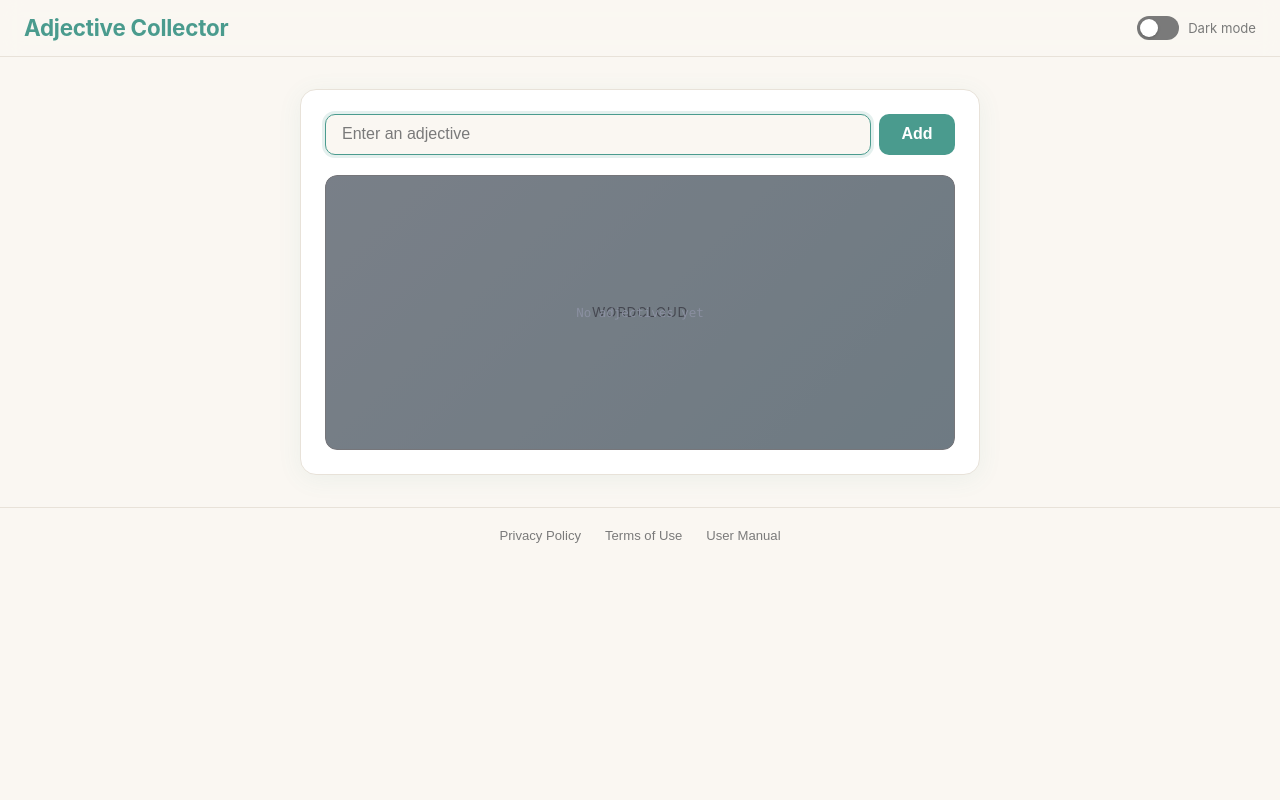
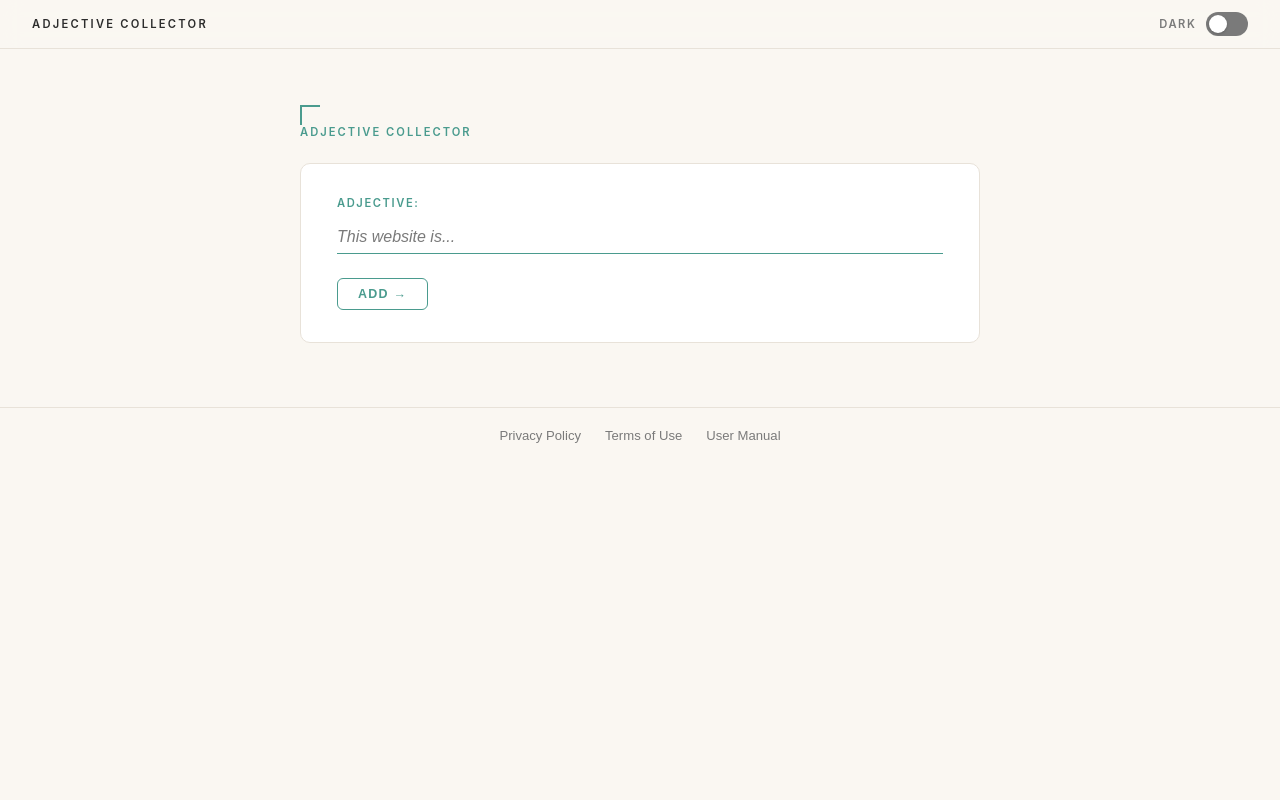
Before and after one commit to MathiasBenoni/eksamensprosjekt_mariadb, a Flask app: page / in a window 1280 px wide. Run offline with Flask 3, Linux system fonts and the light colour scheme; data that the repository does not hold is empty.

Commit message:
added wordcloud and styling

```diff
--- a/app.py
+++ b/app.py
@@ -1,6 +1,8 @@
 from flask import Flask, render_template, request, redirect, url_for, flash
 from mariadb_python import get_adjectives, write
+from wordcloud_python import make_cloud
 import markdown
+import time
 from pathlib import Path
 
 app = Flask(__name__)
@@ -14,9 +16,15 @@ def _load_doc(filename):
 @app.route("/", methods=["GET"])
 def index():
     adjectives = get_adjectives()
+    has_cloud = make_cloud(adjectives) != "NOPE"
+    wordcloud = {
+        "light": url_for("static", filename="images/cloud_light.png"),
+        "dark":  url_for("static", filename="images/cloud_dark.png"),
+        "ts":    int(time.time()),
+    } if has_cloud else None
     return render_template(
         "index.html",
-        adjectives=adjectives,
+        wordcloud=wordcloud,
         privacy_html=_load_doc("privacy_policy.md"),
         terms_html=_load_doc("terms_of_use.md"),
         manual_html=_load_doc("user_manual.md"),
--- a/mariadb_python.py
+++ b/mariadb_python.py
@@ -11,8 +11,8 @@ def get_connection():
         conn = mariadb.connect(
             user=os.getenv("DB_USER"),
             password=os.getenv("DB_PASSWORD"),
-            host=os.getenv("DB_HOST", "127.0.0.1"),
-            port=int(os.getenv("DB_PORT") or 3306),
+            host=os.getenv("DB_HOST"),
+            port=int(os.getenv("DB_PORT", 3306)),
             database=os.getenv("DB_NAME")
         )
         return conn
--- a/requirements.txt
+++ b/requirements.txt
@@ -3,3 +3,7 @@ mariadb
 python-dotenv
 pytest
 markdown
+wordcloud
+matplotlib
+numpy
+Pillow
--- a/static/style.css
+++ b/static/style.css
@@ -1,38 +1,34 @@
 /* ── Tokens ─────────────────────────────────────────────── */
 :root {
-    --bg:               #FAF7F2;
-    --surface:          #FFFFFF;
-    --border:           #E8E2D9;
-    --accent:           #4A9B8E;
-    --accent-hover:     #3A8278;
-    --text:             #2C2C2C;
-    --text-muted:       #7A7A7A;
-    --flash-ok-bg:      #EDF6F5;
-    --flash-ok-fg:      #2E7D72;
-    --flash-err-bg:     #FDF0EE;
-    --flash-err-fg:     #C0392B;
-    --btn-text:         #FFFFFF;
-    --header-bg:        rgba(250,247,242,0.88);
-    --placeholder-from: #EEF7F6;
-    --placeholder-to:   #D6EDEB;
+    --bg:           #FAF7F2;
+    --surface:      #FFFFFF;
+    --border:       #E8E2D9;
+    --accent:       #4A9B8E;
+    --accent-hover: #3A8278;
+    --text:         #2C2C2C;
+    --text-muted:   #7A7A7A;
+    --flash-ok-bg:  #EDF6F5;
+    --flash-ok-fg:  #2E7D72;
+    --flash-err-bg: #FDF0EE;
+    --flash-err-fg: #C0392B;
+    --btn-text:     #FFFFFF;
+    --header-bg:    rgba(250,247,242,0.88);
 }
 
 [data-theme="dark"] {
-    --bg:               #1A1E2E;
-    --surface:          #252A3A;
-    --border:           #333849;
-    --accent:           #5BBCAE;
-    --accent-hover:     #72C9BC;
-    --text:             #EEEAE4;
-    --text-muted:       #8A8FA0;
-    --flash-ok-bg:      #1A2E2C;
-    --flash-ok-fg:      #5BBCAE;
-    --flash-err-bg:     #2E1A1A;
-    --flash-err-fg:     #E07B72;
-    --btn-text:         #1A1E2E;
-    --header-bg:        rgba(26,30,46,0.88);
-    --placeholder-from: #1E2D2C;
-    --placeholder-to:   #1A2928;
+    --bg:           #1A1E2E;
+    --surface:      #252A3A;
+    --border:       #333849;
+    --accent:       #5BBCAE;
+    --accent-hover: #72C9BC;
+    --text:         #EEEAE4;
+    --text-muted:   #8A8FA0;
+    --flash-ok-bg:  #1A2E2C;
+    --flash-ok-fg:  #5BBCAE;
+    --flash-err-bg: #2E1A1A;
+    --flash-err-fg: #E07B72;
+    --btn-text:     #1A1E2E;
+    --header-bg:    rgba(26,30,46,0.88);
 }
 
 /* ── Reset ──────────────────────────────────────────────── */
@@ -58,14 +54,15 @@ header {
     display: flex;
     align-items: center;
     justify-content: space-between;
-    padding: 0.9rem 1.5rem;
+    padding: 0.75rem 2rem;
 }
 
-h1 {
-    font-size: 1.4rem;
-    font-weight: 700;
-    color: var(--accent);
-    letter-spacing: -0.01em;
+.brand {
+    font-size: 0.7rem;
+    font-weight: 600;
+    letter-spacing: 0.2em;
+    text-transform: uppercase;
+    color: var(--text);
 }
 
 /* ── Toggle switch ──────────────────────────────────────── */
@@ -78,6 +75,14 @@ h1 {
 }
 
 .theme-switch input { display: none; }
+
+.switch-label {
+    font-size: 0.7rem;
+    font-weight: 600;
+    letter-spacing: 0.14em;
+    text-transform: uppercase;
+    color: var(--text-muted);
+}
 
 .slider {
     position: relative;
@@ -103,138 +108,147 @@ h1 {
 input:checked + .slider { background: var(--accent); }
 input:checked + .slider::before { transform: translateX(18px); }
 
-.switch-label {
-    font-size: 0.82rem;
-    color: var(--text-muted);
-    white-space: nowrap;
+/* ── Main / Page column ─────────────────────────────────── */
+main {
+    padding: 3.5rem 1.5rem 2rem;
 }
 
-/* ── Main / Card ────────────────────────────────────────── */
-main {
+.page-col {
+    max-width: 680px;
+    margin: 0 auto;
+    position: relative;
+    padding-top: 1.25rem;
     display: flex;
-    justify-content: center;
-    padding: 2rem 1rem;
+    flex-direction: column;
+    gap: 2rem;
 }
 
-.card {
-    width: 100%;
-    max-width: 680px;
+.page-col::before {
+    content: '';
+    position: absolute;
+    top: 0; left: 0;
+    width: 20px; height: 20px;
+    border-top: 2px solid var(--accent);
+    border-left: 2px solid var(--accent);
+}
+
+/* ── Section label ──────────────────────────────────────── */
+.section-label {
+    font-size: 0.7rem;
+    font-weight: 600;
+    letter-spacing: 0.18em;
+    text-transform: uppercase;
+    color: var(--accent);
+    margin-bottom: -0.5rem;
+}
+
+/* ── Form panel ─────────────────────────────────────────── */
+.form-panel {
     background: var(--surface);
     border: 1px solid var(--border);
-    border-radius: 16px;
-    padding: 1.5rem;
+    border-radius: 10px;
+    padding: 2rem 2.25rem;
+}
+
+.field-label {
+    display: block;
+    font-size: 0.7rem;
+    font-weight: 600;
+    letter-spacing: 0.14em;
+    text-transform: uppercase;
+    color: var(--accent);
+    margin-bottom: 0.75rem;
+}
+
+form {
     display: flex;
     flex-direction: column;
-    gap: 1.25rem;
-    box-shadow: 0 4px 24px rgba(74,155,142,0.08);
-}
-
-/* ── Form ───────────────────────────────────────────────── */
-form {
-    display: flex;
-    gap: 0.5rem;
 }
 
 input[type="text"] {
-    flex: 1;
-    padding: 0.65rem 1rem;
-    border: 1.5px solid var(--border);
-    border-radius: 10px;
-    background: var(--bg);
+    width: 100%;
+    padding: 0.4rem 0;
+    border: none;
+    border-bottom: 1px solid var(--border);
+    border-radius: 0;
+    background: transparent;
     color: var(--text);
     font-size: 1rem;
+    font-style: italic;
     outline: none;
-    transition: border-color 0.15s, box-shadow 0.15s;
+    transition: border-color 0.15s;
+    margin-bottom: 1.5rem;
 }
-input[type="text"]:focus {
-    border-color: var(--accent);
-    box-shadow: 0 0 0 3px rgba(74,155,142,0.15);
-}
-input[type="text"]::placeholder { color: var(--text-muted); }
+input[type="text"]:focus    { border-bottom-color: var(--accent); }
+input[type="text"]::placeholder { color: var(--text-muted); font-style: italic; }
 
 button[type="submit"] {
-    padding: 0.65rem 1.4rem;
-    background: var(--accent);
-    color: var(--btn-text);
-    border: none;
-    border-radius: 10px;
-    font-size: 1rem;
+    align-self: flex-start;
+    padding: 0.5rem 1.25rem;
+    background: transparent;
+    color: var(--accent);
+    border: 1.5px solid var(--accent);
+    border-radius: 6px;
+    font-size: 0.78rem;
     font-weight: 600;
+    letter-spacing: 0.1em;
+    text-transform: uppercase;
     cursor: pointer;
-    transition: background 0.15s, transform 0.1s;
-    white-space: nowrap;
+    transition: background 0.15s, color 0.15s;
 }
-button[type="submit"]:hover  { background: var(--accent-hover); }
+button[type="submit"]:hover  { background: var(--accent); color: var(--btn-text); }
 button[type="submit"]:active { transform: scale(0.97); }
 
 /* ── Flash messages ─────────────────────────────────────── */
 .flash {
     padding: 0.6rem 1rem;
-    border-radius: 10px;
-    font-size: 0.88rem;
+    border-radius: 8px;
+    font-size: 0.87rem;
     border-left: 3px solid currentColor;
+    margin-bottom: 1.25rem;
 }
 .flash.success { background: var(--flash-ok-bg);  color: var(--flash-ok-fg); }
 .flash.error   { background: var(--flash-err-bg); color: var(--flash-err-fg); }
 
-/* ── Wordcloud area + debug overlay ─────────────────────── */
-.wordcloud-wrapper {
+/* ── Tagline ────────────────────────────────────────────── */
+.tagline {
+    font-size: 1rem;
+    font-style: italic;
+    font-weight: 700;
+    text-align: center;
+    color: var(--text);
+    line-height: 1.6;
+}
+
+/* ── Cloud panel ────────────────────────────────────────── */
+.cloud-panel {
     position: relative;
-    width: 100%;
+    border: 1px solid var(--border);
     border-radius: 12px;
     overflow: hidden;
 }
 
-.wordcloud-area {
-    width: 100%;
-    aspect-ratio: 16 / 7;
-    background: linear-gradient(135deg, var(--placeholder-from) 0%, var(--placeholder-to) 100%);
-    display: flex;
-    align-items: center;
-    justify-content: center;
-    border: 1px solid var(--border);
-    border-radius: 12px;
+.cloud-panel::before {
+    content: '';
+    position: absolute;
+    top: 0; left: 0;
+    width: 16px; height: 16px;
+    border-top: 2px solid var(--accent);
+    border-left: 2px solid var(--accent);
+    z-index: 1;
 }
 
-.wordcloud-hint {
-    font-size: 0.85rem;
-    color: var(--text-muted);
-    letter-spacing: 0.05em;
-    text-transform: uppercase;
+/* ── Wordcloud images ───────────────────────────────────── */
+.wc-img {
+    display: block;
+    width: 100%;
+    height: auto;
 }
 
-.debug-overlay {
-    position: absolute;
-    inset: 0;
-    background: rgba(26,30,46,0.55);
-    padding: 0.75rem 1rem;
-    overflow-y: auto;
-    display: flex;
-    flex-direction: column;
-    gap: 0.2rem;
-    border-radius: 12px;
-}
-
-.debug-row {
-    display: flex;
-    justify-content: space-between;
-    font-family: "SFMono-Regular", Consolas, "Liberation Mono", Menlo, monospace;
-    font-size: 0.78rem;
-    color: #EEEAE4;
-    line-height: 1.5;
-}
-
-.dw { font-weight: 500; }
-.dc { color: #8A8FA0; }
-
-.debug-empty {
-    font-family: "SFMono-Regular", Consolas, monospace;
-    font-size: 0.78rem;
-    color: #8A8FA0;
-    text-align: center;
-    margin-top: auto;
-    margin-bottom: auto;
-}
+.wc-light { display: block; }
+.wc-dark  { display: none;  }
+[data-theme="dark"] .wc-light { display: none;  }
+[data-theme="dark"] .wc-dark  { display: block; }
 
 /* ── Footer ─────────────────────────────────────────────── */
 footer {
@@ -243,6 +257,7 @@ footer {
     gap: 1.5rem;
     padding: 1.25rem 1rem;
     border-top: 1px solid var(--border);
+    margin-top: 2rem;
 }
 
 .doc-link {
@@ -260,7 +275,7 @@ footer {
 .modal-overlay {
     position: fixed;
     inset: 0;
-    background: rgba(0, 0, 0, 0.5);
+    background: rgba(0,0,0,0.5);
     z-index: 200;
     display: flex;
     align-items: center;
@@ -316,10 +331,7 @@ footer {
     font-size: 0.9rem;
     line-height: 1.6;
 }
-.modal-body h1, .modal-body h2, .modal-body h3 {
-    color: var(--accent);
-    margin: 1rem 0 0.4rem;
-}
+.modal-body h1, .modal-body h2, .modal-body h3 { color: var(--accent); margin: 1rem 0 0.4rem; }
 .modal-body p  { margin-bottom: 0.75rem; }
 .modal-body ul, .modal-body ol { padding-left: 1.25rem; margin-bottom: 0.75rem; }
 .modal-body a  { color: var(--accent); }
--- a/templates/index.html
+++ b/templates/index.html
@@ -8,17 +8,20 @@
 <body>
 
 <header>
-    <h1>Adjective Collector</h1>
+    <span class="brand">Adjective Collector</span>
     <label class="theme-switch" aria-label="Toggle dark mode">
+        <span class="switch-label">Dark</span>
         <input type="checkbox" id="theme-toggle">
         <span class="slider"></span>
-        <span class="switch-label" id="switch-label">Dark mode</span>
     </label>
 </header>
 
 <main>
-    <div class="card">
+    <div class="page-col">
 
+        <p class="section-label">Adjective Collector</p>
+
+        <div class="form-panel">
             {% with messages = get_flashed_messages(with_categories=true) %}
                 {% for category, message in messages %}
                     <p class="flash {{ category }}">{{ message }}</p>
@@ -26,25 +29,19 @@
             {% endwith %}
 
             <form method="post">
-            <input type="text" name="word" placeholder="Enter an adjective" autofocus>
-            <button type="submit">Add</button>
+                <label class="field-label" for="word-input">Adjective:</label>
+                <input id="word-input" type="text" name="word" placeholder="This website is..." autofocus>
+                <button type="submit">Add &#x2192;</button>
             </form>
+        </div>
 
-        <div class="wordcloud-wrapper">
-            <div class="wordcloud-area">
-                <span class="wordcloud-hint">Wordcloud</span>
+        {% if wordcloud %}
+        <p class="tagline">Thank you &mdash; here are some other things that were said about this website:</p>
+        <div class="cloud-panel">
+            <img src="{{ wordcloud.light }}?v={{ wordcloud.ts }}" class="wc-img wc-light" alt="Word Cloud">
+            <img src="{{ wordcloud.dark }}?v={{ wordcloud.ts }}"  class="wc-img wc-dark"  alt="Word Cloud">
         </div>
-            <div class="debug-overlay">
-                {% for word, count in adjectives.items() %}
-                    <div class="debug-row">
-                        <span class="dw">{{ word }}</span>
-                        <span class="dc">{{ count }}</span>
-                    </div>
-                {% else %}
-                    <div class="debug-empty">No adjectives yet</div>
-                {% endfor %}
-            </div>
-        </div>
+        {% endif %}
 
     </div>
 </main>
@@ -71,7 +68,6 @@
 
 <script>
     const toggle = document.getElementById('theme-toggle');
-    const label  = document.getElementById('switch-label');
     const root   = document.documentElement;
 
     applyTheme(localStorage.getItem('theme') || 'light');
@@ -85,7 +81,6 @@
     function applyTheme(theme) {
         root.dataset.theme = theme;
         toggle.checked     = theme === 'dark';
-        label.textContent  = theme === 'dark' ? 'Light mode' : 'Dark mode';
     }
 
     const docMeta = {
@@ -93,8 +88,8 @@
         terms:   { title: 'Terms of Use',   id: 'doc-terms'   },
         manual:  { title: 'User Manual',    id: 'doc-manual'  },
     };
-    const overlay   = document.getElementById('modal-overlay');
-    const modalBody = document.getElementById('modal-body');
+    const overlay    = document.getElementById('modal-overlay');
+    const modalBody  = document.getElementById('modal-body');
     const modalTitle = document.getElementById('modal-title');
 
     document.querySelectorAll('.doc-link').forEach(btn => {
```
Also changed, not shown: wordcloud_python.py (added, +54 -0 lines), images/github_green.png (added), static/images/cloud_dark.png (added), static/images/cloud_light.png (added). Lines whose indentation alone changed are shown as unchanged.
